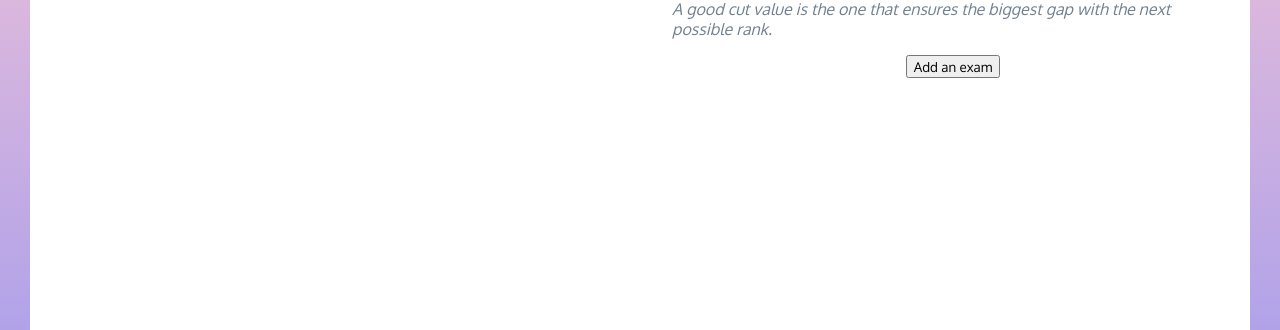
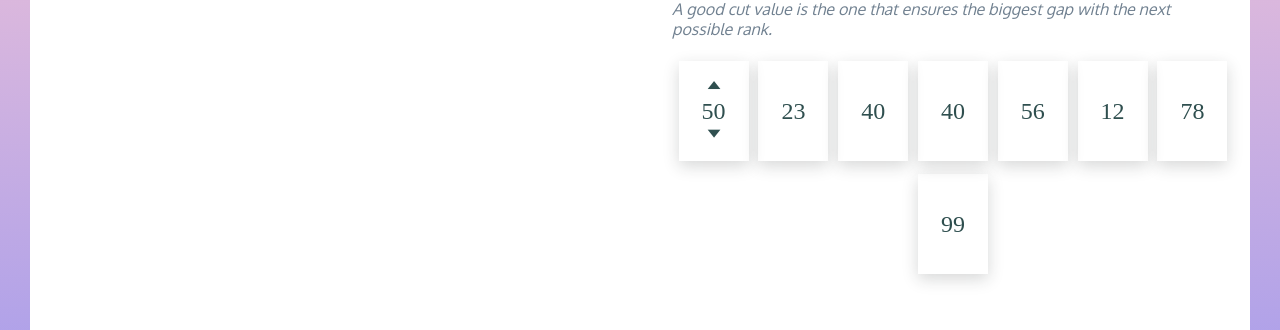
Before and after one commit to Janchorizo/sturdy-carnival, an Angular app: page / in a window 1280 px wide. Shown: the part 261-591 px from the top of the page. Built offline with nearby package versions, Linux system fonts and the light colour scheme; a web font is replaced by a local one.

Commit message:
Implement exam editor component and add styles.

```diff
--- a/src/app/exam-editor/exam-editor.component.css
+++ b/src/app/exam-editor/exam-editor.component.css
@@ -0,0 +1,45 @@
+.examEditor{
+    position: relative;
+    display: flex;
+    width: 70px;
+    height: 100px;
+    margin: .4em .2em;
+    flex-direction: column;
+    justify-content: center;
+    align-items: center;
+    box-shadow: 0 5px 15px rgba(36, 37, 38, 0.18);
+}
+.examEditor span{
+    font-family: kiwi;
+    font-size: 24px;
+    color: darkslategrey;
+}
+.examEditor button.createButton{
+    display: none;
+    position: absolute;
+    bottom: -1em;
+    padding: 2px 6px;
+    border: solid 2px #9381FF;
+    border-radius: 10px;
+    background-color: snow;
+    font-family: kiwi;
+    font-weight: 400;
+    color: #9381FF;
+    cursor: pointer;
+}
+.examEditor button.createButton:hover{
+    border-color: whitesmoke;
+    background-color: #9381FF;
+    color: whitesmoke;
+}
+.examEditor:hover button.createButton{
+    display: initial;
+}
+.arrowButton{
+    background: none;
+    border:none;
+    font-size: 24px;
+    font-weight: bold;
+    color: darkslategrey;
+    cursor: pointer;
+}
--- a/src/app/exam-editor/exam-editor.component.html
+++ b/src/app/exam-editor/exam-editor.component.html
@@ -1 +1,16 @@
-<p>exam-editor works!</p>
+<div class='examEditor'>
+    <button
+        class='arrowButton'
+        (click)='onIncrementClick()'>
+        🢑
+    </button>
+    <span>{{ score }}</span>
+    <button
+        class='arrowButton'
+        (click)='onDecrementClick()'>
+        🢓
+    </button>
+    <button
+        class='createButton animate__animated animate__slideInUp animate__faster'
+        (click)='onAddClick()'>Add</button>
+</div>
--- a/src/app/exam-editor/exam-editor.component.ts
+++ b/src/app/exam-editor/exam-editor.component.ts
@@ -1,4 +1,6 @@
 import { Component, OnInit } from '@angular/core';
+import { ExamsService } from '../exams.service';
+
 
 @Component({
   selector: 'app-exam-editor',
@@ -6,10 +8,26 @@ import { Component, OnInit } from '@angular/core';
   styleUrls: ['./exam-editor.component.css']
 })
 export class ExamEditorComponent implements OnInit {
+  examsService: ExamsService;
+  score: number;
 
-  constructor() { }
+  constructor(examsService: ExamsService) {
+    this.examsService = examsService;
+    this.score = 50;
+  }
 
   ngOnInit(): void {
   }
 
+  onIncrementClick() {
+    this.score = Math.min(100, this.score + 1);
+  }
+
+  onDecrementClick() {
+    this.score = Math.max(0, this.score - 1);
+  }
+
+  onAddClick() {
+    this.examsService.addResult(this.score);
+  }
 }
--- a/src/app/exam/exam.component.css
+++ b/src/app/exam/exam.component.css
@@ -3,7 +3,7 @@
     display: flex;
     width: 70px;
     height: 100px;
-    margin: .2em;
+    margin: .4em .2em;
     flex-direction: column;
     justify-content: center;
     align-items: center;
--- a/src/app/exams/exams.component.html
+++ b/src/app/exams/exams.component.html
@@ -1,5 +1,5 @@
 <div id='exam-container'>
-    <button (click)='onAddClick()'>Add an exam</button>
+    <app-exam-editor></app-exam-editor>
     <app-exam
         *ngFor='let exam of examResults;let i=index;'
         [index]='i'
--- a/src/redux/examsReducer.ts
+++ b/src/redux/examsReducer.ts
@@ -6,7 +6,7 @@ import {
 } from './examsActions';
 
 
-const initialState: number[] = [];
+const initialState: number[] = [23, 40, 40, 56, 12, 78, 99];
 
 function hasParam (action: ReduxAction, key: string): boolean {
     return Object.hasOwnProperty.call(action.payload, key);
```
